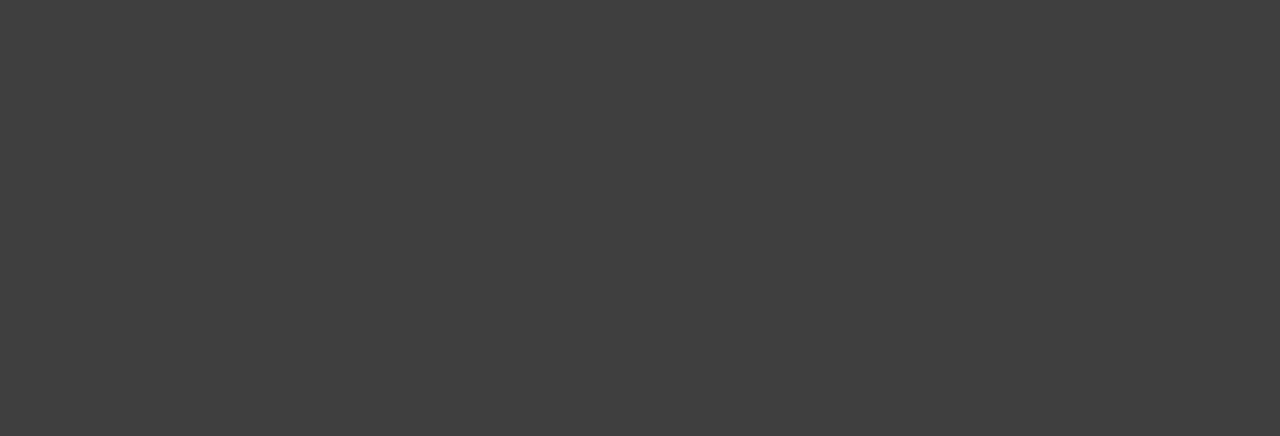
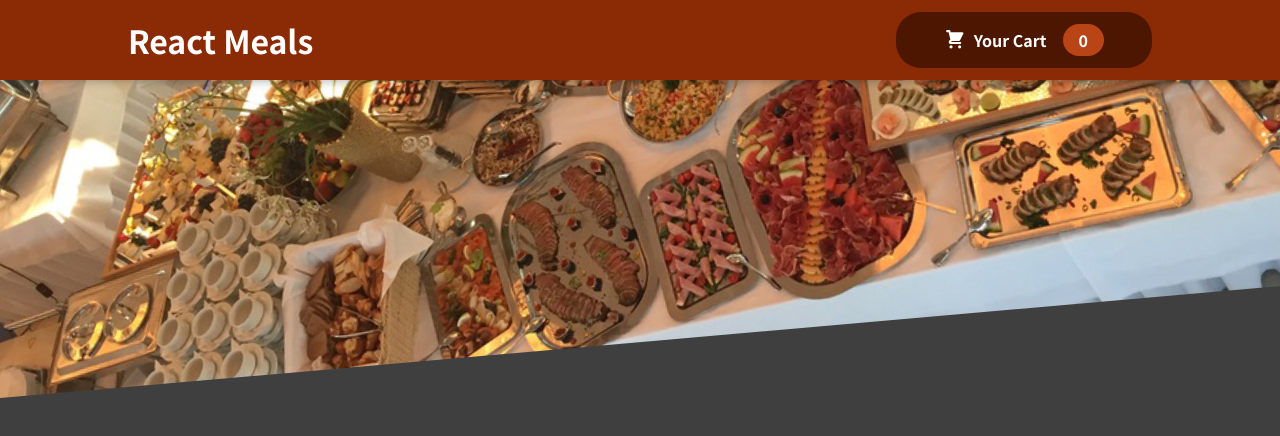
Before and after one commit to Maxx-N/food-order-app, a React (Create React App) app: page / in a window 1280 px wide. Shown: the top 436 px of the page. Built offline with nearby package versions, Linux system fonts and the light colour scheme.

Commit message:
adding the Header and HeaderCartButton components

```diff
--- a/src/App.js
+++ b/src/App.js
@@ -1,7 +1,12 @@
 import './App.css';
+import Header from './components/Layout/Header';
 
 function App() {
-  return <></>;
+  return (
+    <>
+      <Header />
+    </>
+  );
 }
 
 export default App;
--- a/src/components/Cart/CartIcon.js
+++ b/src/components/Cart/CartIcon.js
@@ -0,0 +1,13 @@
+const CartIcon = () => {
+  return (
+    <svg
+      xmlns="http://www.w3.org/2000/svg"
+      viewBox="0 0 20 20"
+      fill="currentColor"
+    >
+      <path d="M3 1a1 1 0 000 2h1.22l.305 1.222a.997.997 0 00.01.042l1.358 5.43-.893.892C3.74 11.846 4.632 14 6.414 14H15a1 1 0 000-2H6.414l1-1H14a1 1 0 00.894-.553l3-6A1 1 0 0017 3H6.28l-.31-1.243A1 1 0 005 1H3zM16 16.5a1.5 1.5 0 11-3 0 1.5 1.5 0 013 0zM6.5 18a1.5 1.5 0 100-3 1.5 1.5 0 000 3z" />
+    </svg>
+  );
+};
+
+export default CartIcon;
--- /dev/null
+++ b/src/components/Layout/Header.js
@@ -0,0 +1,19 @@
+import styles from './Header.module.css';
+import mealsImage from '../../assets/meals.jpg';
+import HeaderCartButton from './HeaderCartButton';
+
+const Header = () => {
+  return (
+    <>
+      <header className={styles.header}>
+        <h1>React Meals</h1>
+        <HeaderCartButton />
+      </header>
+      <div className={styles['main-image']}>
+        <img src={mealsImage} alt="meals" />
+      </div>
+    </>
+  );
+};
+
+export default Header;
--- /dev/null
+++ b/src/components/Layout/HeaderCartButton.js
@@ -0,0 +1,16 @@
+import styles from './HeaderCartButton.module.css';
+import CartIcon from '../Cart/CartIcon';
+
+const HeaderCartButton = () => {
+  return (
+    <button className={styles.button}>
+      <span className={styles.icon}>
+        <CartIcon />
+      </span>
+      <span>Your Cart</span>
+      <span className={styles.badge}>0</span>
+    </button>
+  );
+};
+
+export default HeaderCartButton;
```
